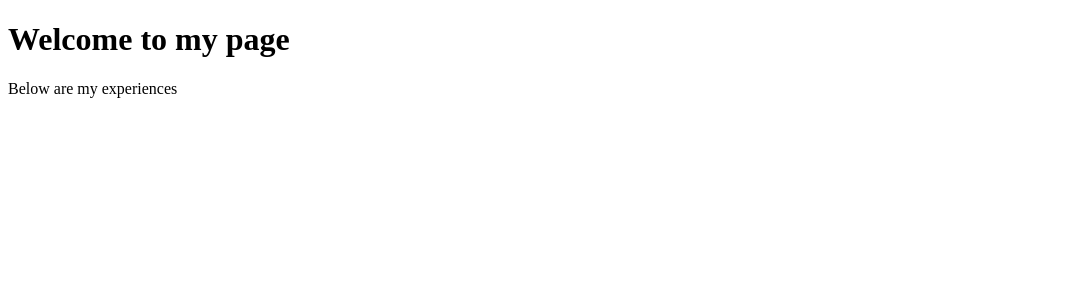
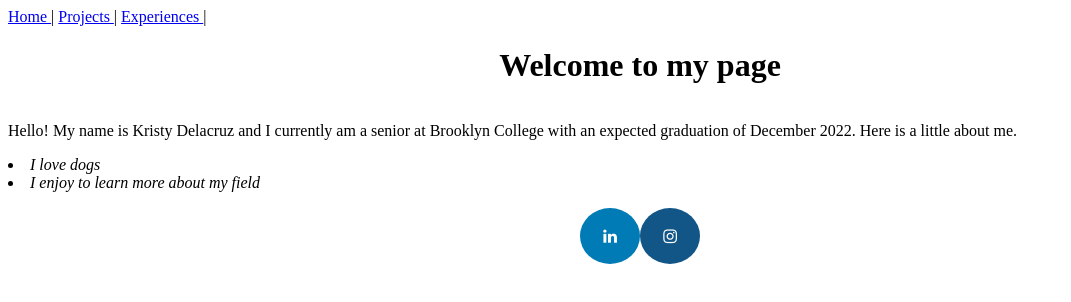
Before and after one commit to itsskristyy/itsskristyy.github.io, a plain HTML site: page index.html in a window 1280 px wide. Shown: the whole page, without its empty margins (0-1071 px from the left). Drawn offline with Linux system fonts and the light colour scheme.

Commit message:
base outline of website

```diff
--- /dev/null
+++ b/experiences/exp.css
@@ -0,0 +1,3 @@
+h1{
+    color: blue;
+}
--- /dev/null
+++ b/index.css
@@ -0,0 +1,45 @@
+header{
+    font-size: 30px;
+}
+li{
+    font-style: italic;
+
+}
+body{
+    background-color: white;
+
+}
+nav{
+    display: block;
+
+}
+.fa {
+    padding: 20px;
+    font-size: 30px;
+     width: 20px;
+    text-align: center;
+    text-decoration: none;
+    border-radius: 50%;
+
+  }
+  .fa:hover {
+    opacity: 0.7;
+  }
+  .fa-linkedin {
+    background: #007bb5;
+    color: white;
+  }
+.fa-instagram {
+    background: #125688;
+    color: white;
+  }
+  .logo{
+    display: flex;
+    align-items: center;
+    justify-content: center;
+  }
+  .header{
+    display: flex;
+    align-items: center;
+    justify-content: center;
+  }
--- a/index.html
+++ b/index.html
@@ -1,7 +1,32 @@
 <!DOCTYPE html>
 <html>
+    <head>
+         <link rel="stylesheet" href="index.css">
+         <link rel="stylesheet" href="https://cdnjs.cloudflare.com/ajax/libs/font-awesome/4.7.0/css/font-awesome.min.css">
+
+    </head>
+
 <body>
-<h1>Welcome to my page</h1>
-<p>Below are my experiences</p>
+    <nav>
+        <a href="index.html"> Home </a> |
+        <a href="projects/projects.html"> Projects </a> |
+        <a href="experiences/experience.html"> Experiences </a> |
+
+    </nav>
+
+
+    <div class = "header">
+    <h1>Welcome to my page</h1>
+</div>
+    <p>Hello! My name is Kristy Delacruz and I currently am a senior at Brooklyn College with an
+    expected graduation of December 2022. Here is a little about me.
+    <li> I love dogs </li>
+    <li> I enjoy to learn more about my field </li>
+</p>
+
+<div class = "logo">
+<a href="https://www.linkedin.com/in/kristy-delacruz-/" class="fa fa-linkedin"></a>
+<a href="https://www.instagram.com/yoitskristyy/" class="fa fa-instagram"></a>
+</div>
 </body>
 </html>
```
Also changed, not shown: experiences/experience.html (added, +12 -0 lines), projects/projects.html (added, +12 -0 lines), index.js (added), projects/projects.css (added).
